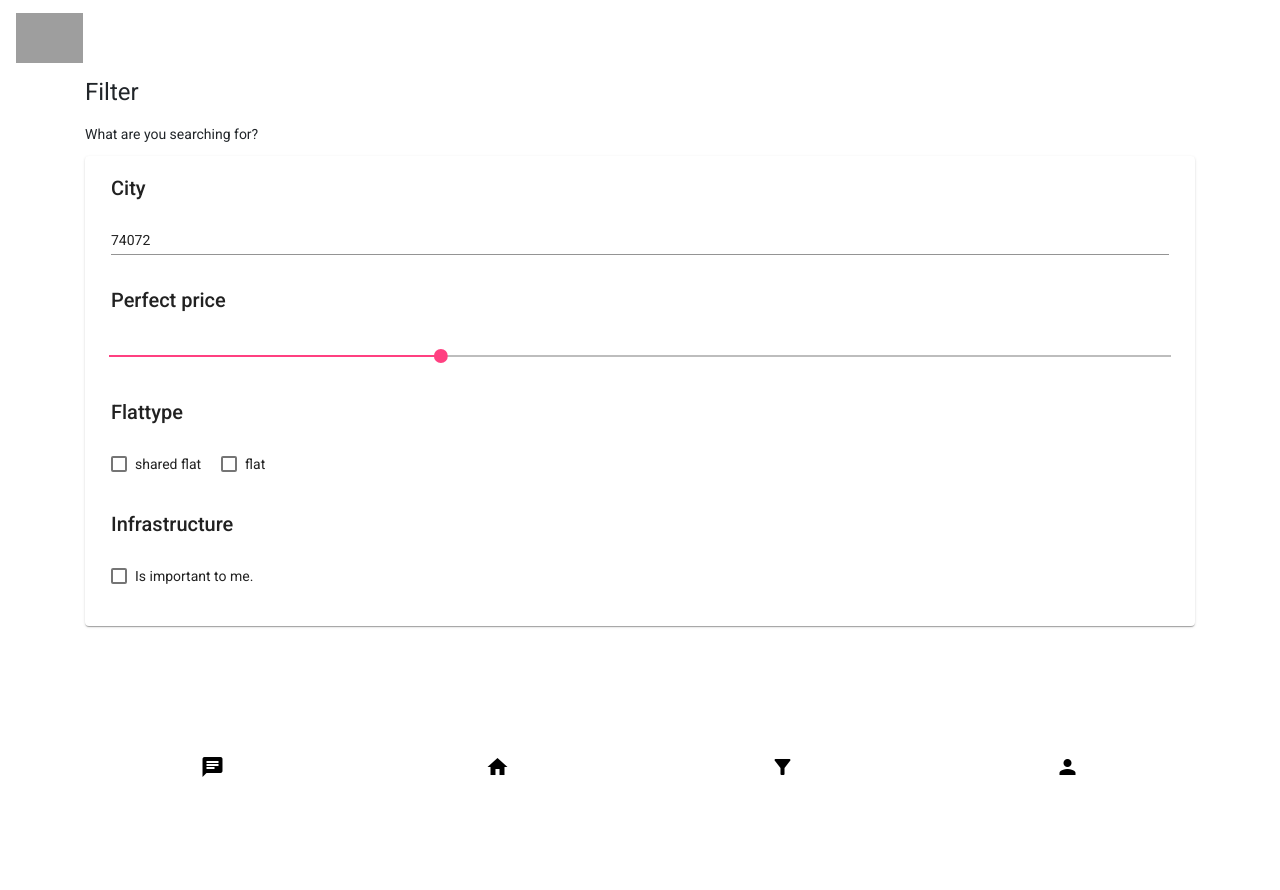
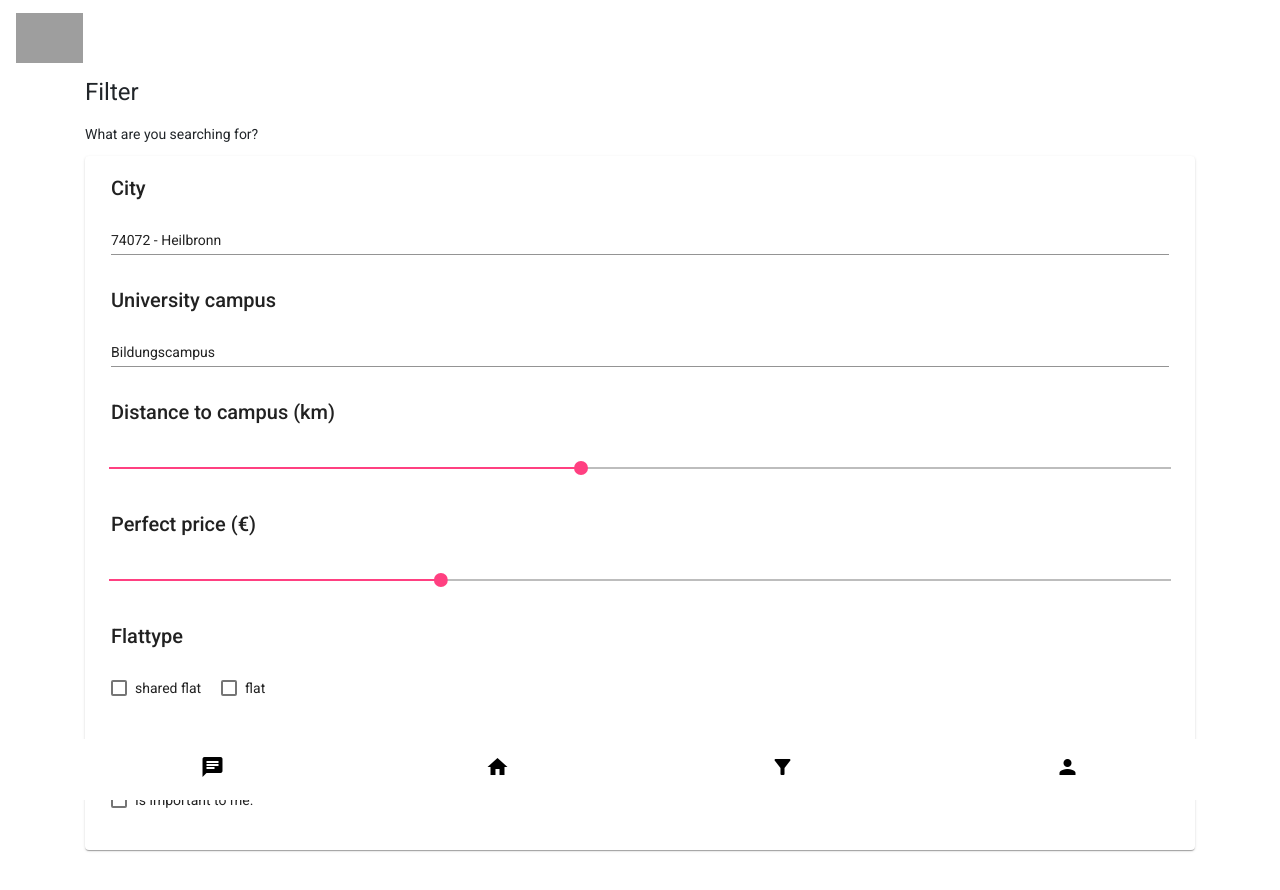
Before and after one commit to schmelto/ImpactHackathon, an Angular app in the folder WebApp/: page /filter in a window 1280 px wide. Shown: the top 890 px of the page. Before the commit the page ends 800 px from the top, so only its background shows below. Built offline with nearby package versions, Linux system fonts and the light colour scheme; grey boxes are pictures that could not be loaded.

Commit message:
add new filters

```diff
--- a/WebApp/src/app/filter/filter.component.html
+++ b/WebApp/src/app/filter/filter.component.html
@@ -8,13 +8,29 @@
     <h2 class="example-h2">City</h2>
     <section class="example-section">
       <mat-form-field class="example-full-width">
-        <input matInput value="74072">
+        <input matInput value="74072 - Heilbronn">
       </mat-form-field>
     </section>
 
+<!-- UNIVERSITY -->
+
+<h2 class="example-h2">University campus</h2>
+<section class="example-section">
+  <mat-form-field class="example-full-width">
+    <input matInput value="Bildungscampus">
+  </mat-form-field>
+</section>
+
 <!-- PRICE -->
 
-    <h2 class="example-h2">Perfect price</h2>
+<h2 class="example-h2">Distance to campus (km)</h2>
+<section class="example-section">
+  <mat-slider thumbLabel min="0.5" max="5" step="0.5" value="2.5"></mat-slider>
+</section>
+
+<!-- PRICE -->
+
+    <h2 class="example-h2">Perfect price (€)</h2>
     <section class="example-section">
       <mat-slider thumbLabel min="200" max="1000" step="50" value="450"></mat-slider>
     </section>
```
